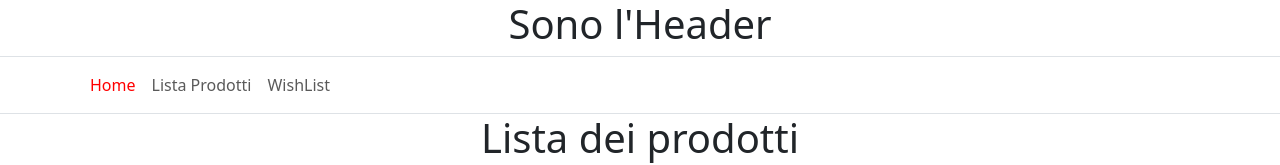
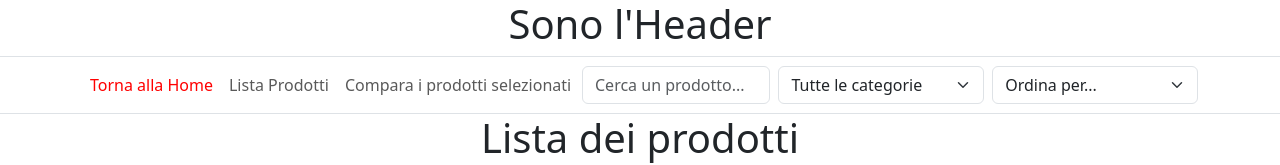
Before and after one commit to MorettiAndrea/progetto-finale-spec-frontend-front, a React (Vite) app: page / in a window 1280 px wide. Shown: the top 165 px of the page. Built offline with nearby package versions, Linux system fonts and the light colour scheme; no server answers.

Commit message:
integrated searchbar into navbar,removed wishlistPage

```diff
--- a/src/App.jsx
+++ b/src/App.jsx
@@ -3,7 +3,6 @@ import { BrowserRouter, Routes, Route } from "react-router-dom";
 
 // import pagine
 import HomePage from "./pages/HomePage.jsx";
-import WishListPage from "./pages/WishListPage";
 import ProductsListPage from "./pages/ProductsListPage";
 import DetailPage from "./pages/DetailPage";
 import ComparePage from "./pages/ComparePage";
@@ -30,7 +29,6 @@ export default function App() {
                 <Route path={paths.notFoundPage} element={<NotFoundPage />} />
                 <Route element={<DefaultLayout />}>
                   <Route path={paths.homePage} element={<HomePage />} />
-                  <Route path={paths.wishListPage} element={<WishListPage />} />
                   <Route path={paths.comparePage} element={<ComparePage />} />
                   <Route
                     path={paths.productsListPage}
--- a/src/assets/css/index.css
+++ b/src/assets/css/index.css
@@ -14,3 +14,4 @@ color:red !important;
 .no-decoration:hover{
     color: red;
 }
+.fixed{position: sticky;}
--- a/src/components/layoutComponents/NavBar.jsx
+++ b/src/components/layoutComponents/NavBar.jsx
@@ -1,7 +1,17 @@
 import { NavLink } from "react-router-dom";
+import { useSearchBarContext } from "../../contexts/SearchBarContext";
 import paths from "../../assets/data/paths";
 
 export default function Navbar() {
+  const {
+    searchedTerm,
+    setSearchedTerm,
+    searchedCategory,
+    setSearchedCategory,
+    sortOrder,
+    setSortOrder,
+  } = useSearchBarContext();
+
   return (
     <nav className="navbar navbar-expand-lg navbar-light bg-white border-top border-bottom">
       <div className="container">
@@ -10,16 +20,18 @@ export default function Navbar() {
           type="button"
           data-bs-toggle="collapse"
           data-bs-target="#navbarNav"
+          aria-controls="navbarNav"
+          aria-expanded="false"
+          aria-label="Toggle navigation"
         >
           <span className="navbar-toggler-icon"></span>
         </button>
 
         <div className="collapse navbar-collapse" id="navbarNav">
-          <ul className="navbar-nav me-auto">
-            {" "}
+          <ul className="navbar-nav me-auto mb-2 mb-lg-0">
             <li className="nav-item">
               <NavLink className="nav-link" to={paths.homePage}>
-                Home
+                Torna alla Home
               </NavLink>
             </li>
             <li className="nav-item">
@@ -27,12 +39,51 @@ export default function Navbar() {
                 Lista Prodotti
               </NavLink>
             </li>
+
             <li className="nav-item">
-              <NavLink className="nav-link" to={paths.wishListPage}>
-                WishList
+              <NavLink className="nav-link" to={paths.comparePage}>
+                Compara i prodotti selezionati
               </NavLink>
             </li>
           </ul>
+
+          <form className="d-flex align-items-center gap-2">
+            <input
+              type="text"
+              className="form-control"
+              placeholder="Cerca un prodotto..."
+              value={searchedTerm}
+              onChange={(e) => setSearchedTerm(e.target.value)}
+            />
+
+            <select
+              className="form-select"
+              value={searchedCategory}
+              onChange={(e) => setSearchedCategory(e.target.value)}
+            >
+              <option value="">Tutte le categorie</option>
+              <option value="Kettlebell">Kettlebell</option>
+              <option value="Barra">Barra</option>
+              <option value="Palla medica">Palla medica</option>
+              <option value="Anelli">Anelli</option>
+              <option value="Box Plyometrico">Box Plyometrico</option>
+              <option value="Corda">Corda</option>
+              <option value="Bilanciere">Bilanciere</option>
+              <option value="Manubri">Manubri</option>
+            </select>
+
+            <select
+              className="form-select"
+              value={sortOrder}
+              onChange={(e) => setSortOrder(e.target.value)}
+            >
+              <option value="">Ordina per...</option>
+              <option value="title-asc">Nome (A-Z)</option>
+              <option value="title-desc">Nome (Z-A)</option>
+              <option value="category-asc">Categoria (A-Z)</option>
+              <option value="category-desc">Categoria (Z-A)</option>
+            </select>
+          </form>
         </div>
       </div>
     </nav>
--- a/src/components/layoutComponents/SearchBar.jsx
+++ /dev/null
@@ -1 +0,0 @@
-export default function SearchBar() {}
--- a/src/pages/WishListPage.jsx
+++ /dev/null
@@ -1,7 +0,0 @@
-export default function WishListPage() {
-  return (
-    <>
-      <h1 className="text-center">Sono la WishListPage</h1>;
-    </>
-  );
-}
```
